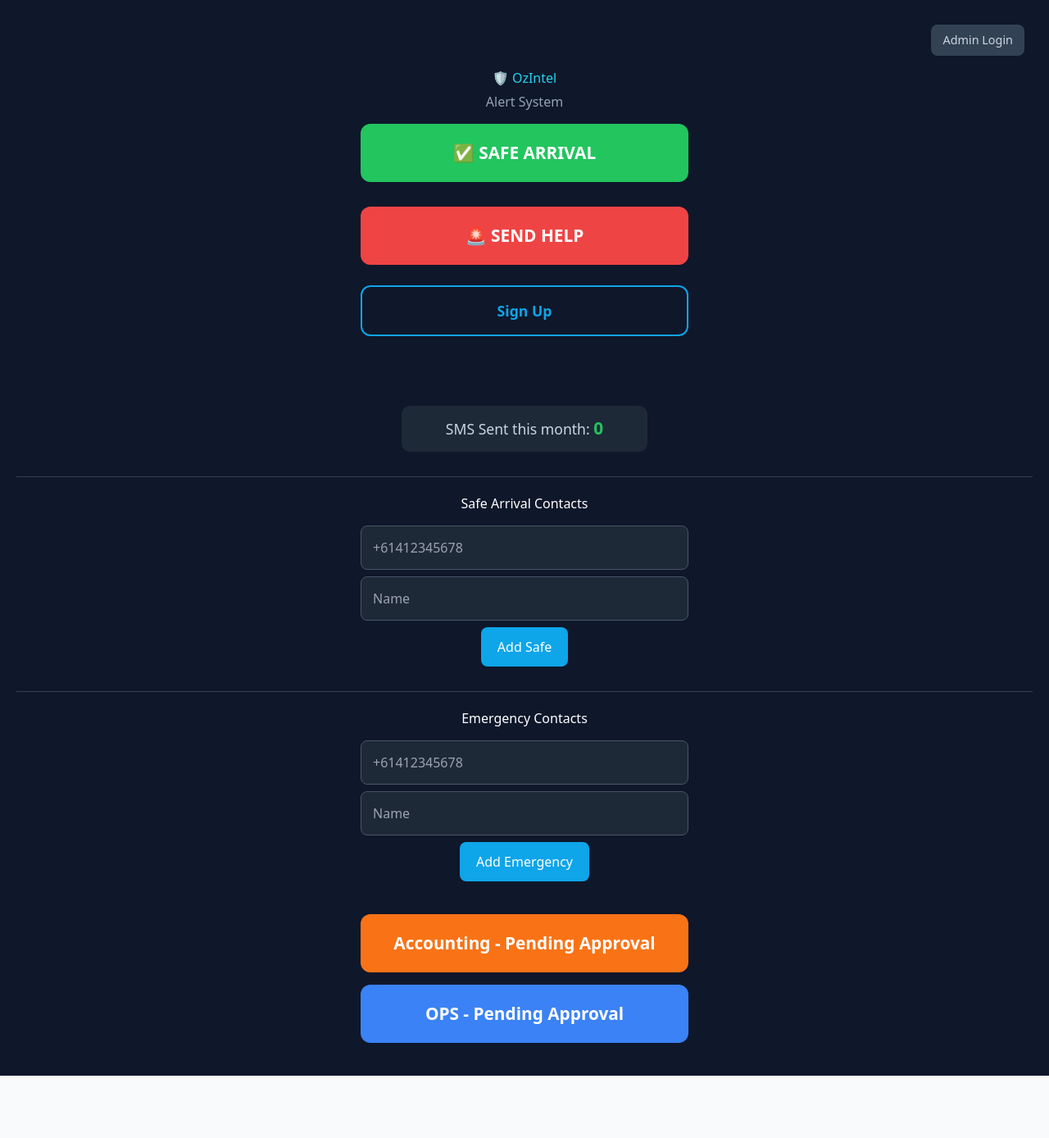
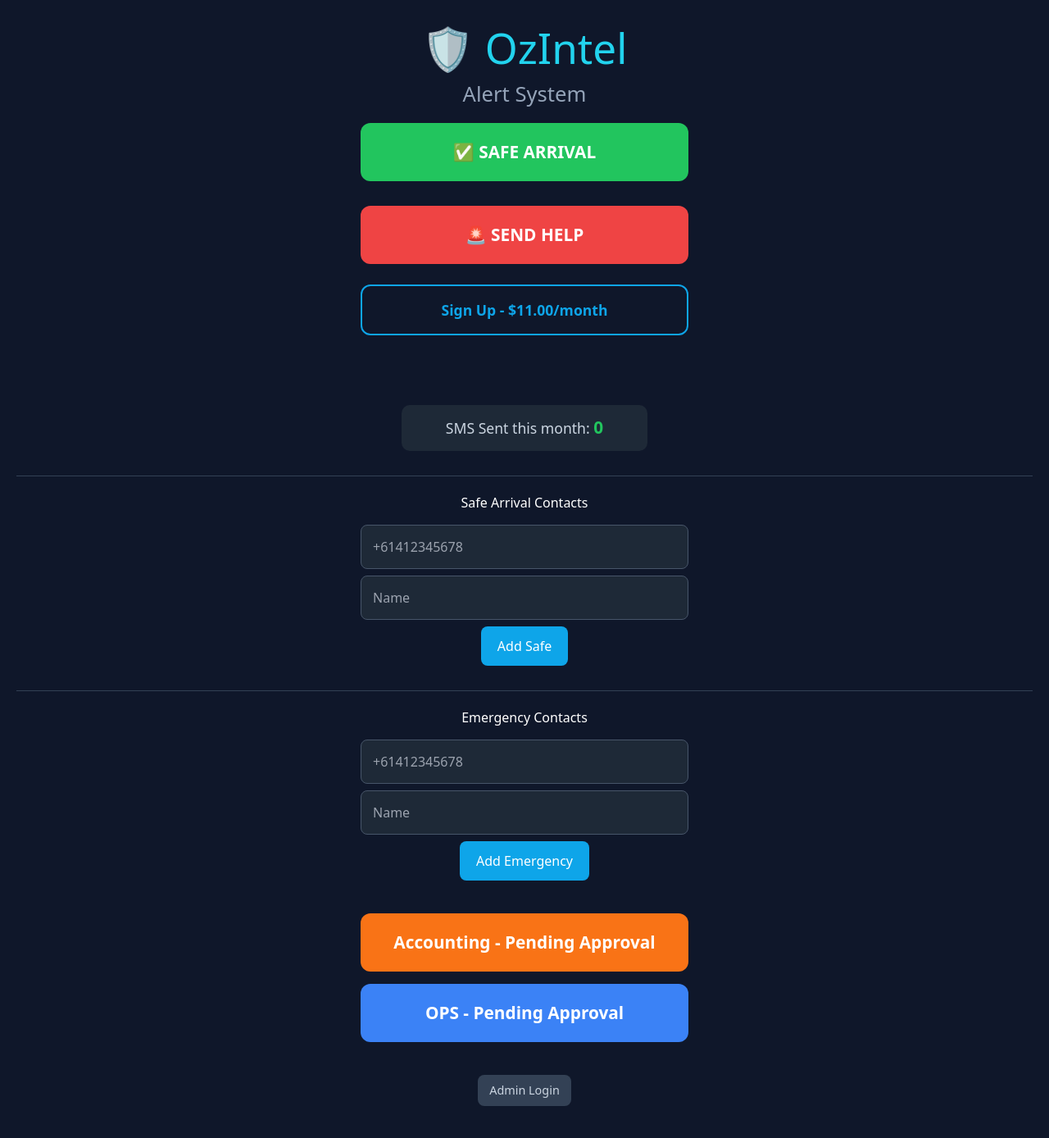
Before and after one commit to MattQuade/ozintel-minimal, a Next.js app: page / in a window 1280 px wide. Shown: the top 1388 px of the page at 82% size. Before the commit the page ends 1312 px from the top, so only its background shows below. Built offline with nearby package versions, Linux system fonts and the light colour scheme.

Commit message:
Update page.tsx

```diff
--- a/src/app/page.tsx
+++ b/src/app/page.tsx
@@ -419,14 +419,9 @@ export default function HomePage() {
 
   return (
     <div style={{ fontFamily: 'system-ui', background: '#0f172a', color: 'white', textAlign: 'center', padding: '20px', minHeight: '100vh' }}>
-      <div style={{ display: 'flex', justifyContent: 'flex-end', padding: '10px' }}>
-        <button onClick={() => setShowAdminLogin(!showAdminLogin)} style={{ background: '#334155', color: '#cbd5e1', border: 'none', padding: '8px 14px', borderRadius: '8px', cursor: 'pointer', fontSize: '0.9rem' }}>
-          {isAdminAuthenticated ? '🔒 Admin Active' : 'Admin Login'}
-        </button>
-      </div>
 
-      <h1 style={{ color: '#22d3ee', margin: '5px 0' }}>🛡️ OzIntel</h1>
-      <p style={{ color: '#94a3b8', marginTop: 0 }}>Alert System</p>
+      <h1 style={{ color: '#22d3ee', margin: '10px 0', fontSize: '3.2rem', lineHeight: 1.1 }}>🛡️ OzIntel</h1>
+      <p style={{ color: '#94a3b8', marginTop: 0, fontSize: '1.6rem', fontWeight: 500 }}>Alert System</p>
 
       {showAdminLogin && !isAdminAuthenticated && (
         <form onSubmit={handleAdminLogin} style={{ background: '#1e2937', padding: '20px', borderRadius: '12px', margin: '15px auto', maxWidth: '400px', border: '1px solid #334155' }}>
@@ -478,7 +473,11 @@ export default function HomePage() {
 
           <div>
             <h3 style={{ borderBottom: '1px solid #334155', paddingBottom: '6px' }}>Approved Users ({approvedUsersList.length})</h3>
-            {approvedUsersList.length === 0 ? <p style={{ color: '#94a3b8' }}>No approved users yet.</p> : approvedUsersList.map((u, i) => (
+            {approvedUsersList.length === 0 ? (
+              <p style={{ color: '#94a3b8' }}>No approved users yet.</p>
+            ) : (
+              <div style={{ maxHeight: '400px', overflowY: 'auto', paddingRight: '6px' }}>
+                {approvedUsersList.map((u, i) => (
                   <div key={i} style={{ background: '#334155', padding: '10px', borderRadius: '6px', margin: '8px 0' }}>
                     <div style={{ display: 'flex', justifyContent: 'space-between', alignItems: 'center' }}>
                       <div>
@@ -507,6 +506,8 @@ export default function HomePage() {
                   </div>
                 ))}
               </div>
+            )}
+          </div>
         </div>
       )}
 
@@ -520,7 +521,7 @@ export default function HomePage() {
       <br />
 
       <button onClick={() => setShowSignUp(!showSignUp)} style={{ padding: '16px', fontSize: '1.1rem', margin: '10px 15px 25px 15px', border: '2px solid #0ea5e9', borderRadius: '12px', width: '90%', maxWidth: '400px', cursor: 'pointer', background: 'transparent', color: '#0ea5e9', fontWeight: 'bold' }}>
-        {showSignUp ? 'Close Sign Up' : 'Sign Up'}
+        {showSignUp ? 'Close Sign Up' : 'Sign Up - $11.00/month'}
       </button>
 
       {showSignUp && (
@@ -592,6 +593,13 @@ export default function HomePage() {
           OPS - Pending Approval
         </button>
       </div>
+
+      {/* Admin button moved to bottom */}
+      <div style={{ marginTop: '40px', paddingBottom: '30px', display: 'flex', justifyContent: 'center' }}>
+        <button onClick={() => setShowAdminLogin(!showAdminLogin)} style={{ background: '#334155', color: '#cbd5e1', border: 'none', padding: '8px 14px', borderRadius: '8px', cursor: 'pointer', fontSize: '0.9rem' }}>
+          {isAdminAuthenticated ? '🔒 Admin Active' : 'Admin Login'}
+        </button>
+      </div>
     </div>
   );
 }
```
Lines whose indentation alone changed are shown as unchanged.
